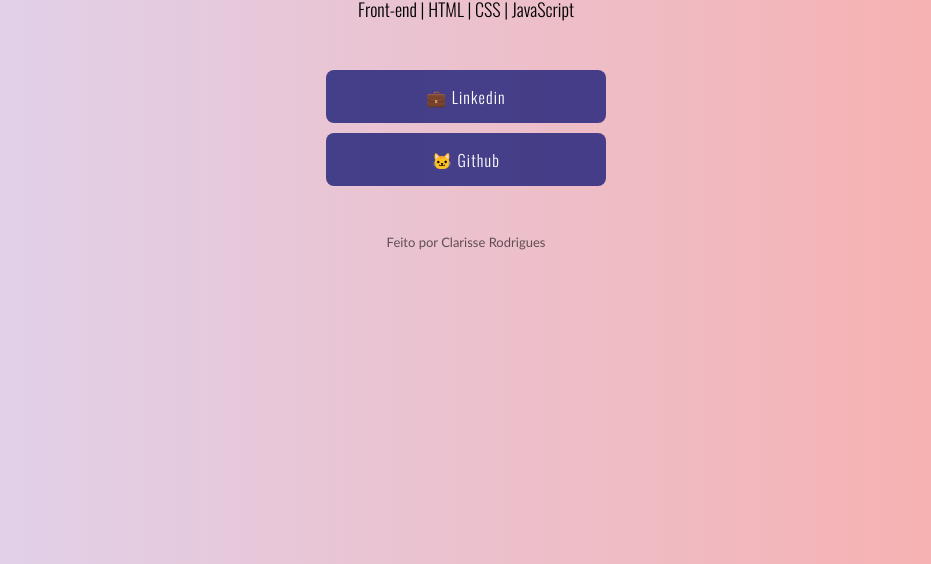
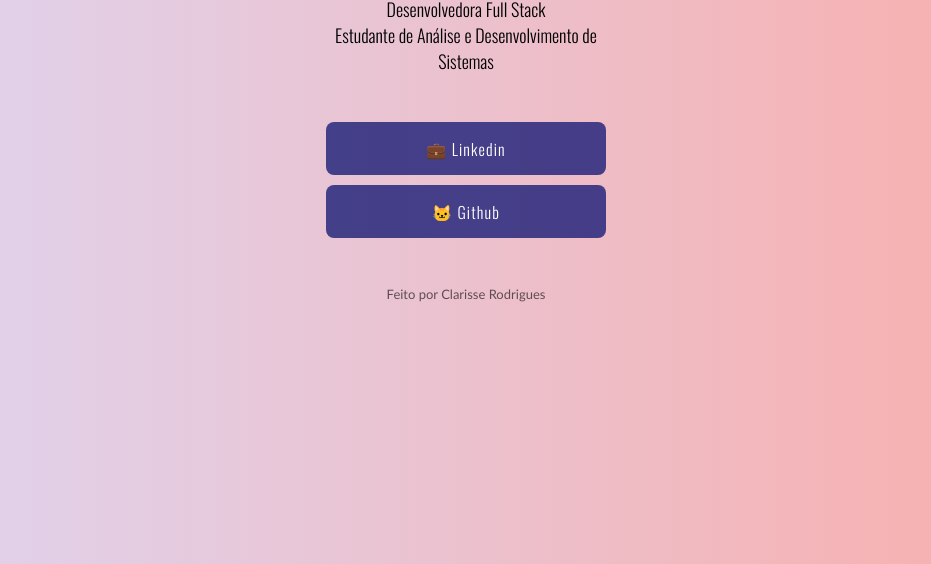
Before and after one commit to clarodriguess/linktree, a plain HTML site: page index.html in a window 1280 px wide. Shown: the part 236-800 px from the top of the page, without its empty margins (174-1105 px from the left). Drawn offline with nearby package versions, Linux system fonts and the light colour scheme.

Commit message:
Update index.html

```diff
--- a/index.html
+++ b/index.html
@@ -14,7 +14,8 @@
     <div class="content">
         <img src="https://github.com/clarodriguess.png" alt="Imagem da Clarisse Rodrigues" >
         <h1>Clarisse Rodrigues</h1>
-        <p>Front-end | HTML | CSS | JavaScript</p>
+        <p>Desenvolvedora Full Stack</p>
+        <p>Estudante de Análise e Desenvolvimento de Sistemas</p>
         <ul>
             <li><a href="https://www.linkedin.com/in/clarissee-rodriguess/" target="_blank">💼 Linkedin</a></li>
             <li><a href="https://github.com/clarodriguess" target="_blank">🐱 Github</a></li>
```
